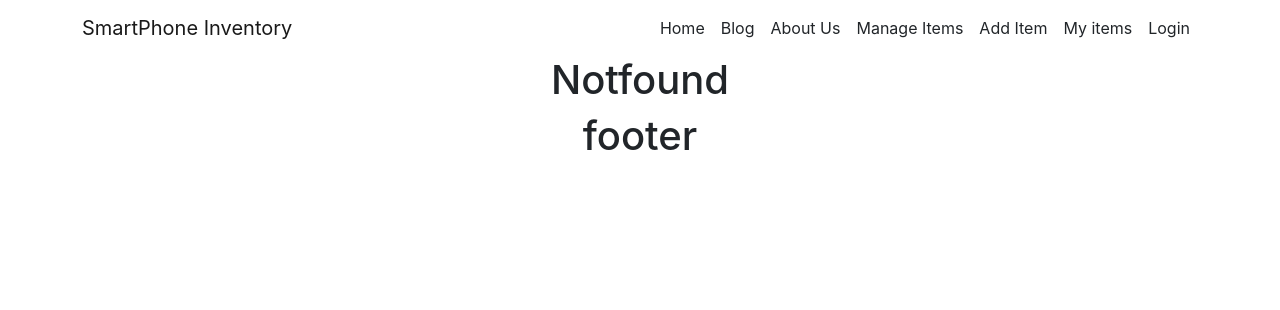
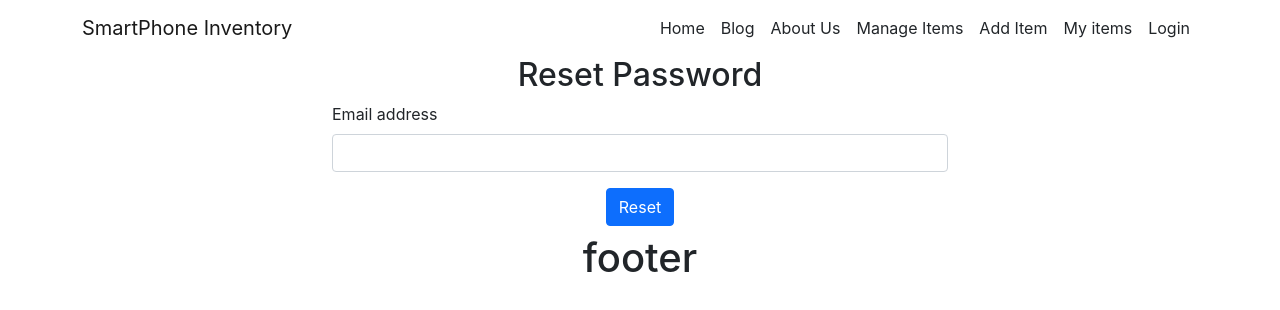
Before and after one commit to sazidahmednassir/warehouse-client, a React (Create React App) app: page /resetpassword in a window 1280 px wide. Shown: the top 310 px of the page. Built offline with nearby package versions, Linux system fonts and the light colour scheme; no server answers.

Commit message:
reset password page created

```diff
--- a/src/App.js
+++ b/src/App.js
@@ -9,6 +9,7 @@ import Home from './Pages/Home/Home';
 import Login from './Pages/Login/Login/Login';
 import Register from './Pages/Login/Register/Register';
 import RequireAuth from './Pages/Login/RequireAuth/RequireAuth';
+import ResetPassword from './Pages/Login/ResetPassword/ResetPassword';
 import ManageItems from './Pages/ManageItems/ManageItems';
 import Myitems from './Pages/Myitems/Myitems';
 import NotFound from './Pages/Notfound/Notfound';
@@ -31,6 +32,7 @@ function App() {
         <Route path="/myitem" element={<Myitems></Myitems>}></Route>
         <Route path="/login" element={<Login></Login>}></Route>
         <Route path="/register" element={<Register></Register>}></Route>
+        <Route path="/resetpassword" element={<ResetPassword></ResetPassword>}></Route>
 
       <Route path="*" element={<NotFound></NotFound>}></Route>
         </Routes>
--- a/src/Pages/Login/Login/Login.js
+++ b/src/Pages/Login/Login/Login.js
@@ -1,4 +1,4 @@
-import React, { useEffect, useState } from 'react';
+import React, { useEffect, useRef } from 'react';
 import { useSignInWithEmailAndPassword, useSignInWithGoogle } from 'react-firebase-hooks/auth';
 import { Link, useLocation, useNavigate } from 'react-router-dom';
 import { toast, ToastContainer } from 'react-toastify';
@@ -9,55 +9,13 @@ import './Login.css';
 
 const Login = () => {
 
-  const [userInfo, setUserInfo] = useState({
-    email: "",
-    password: "",
-})
-const [errors, setErrors] = useState({
-    email: "",
-    password: "",
-    general: "",
-})
+
 
   const [signInWithEmail, user, loading, hookError] = useSignInWithEmailAndPassword(auth);
   const [signInWithGoogle, googleUser, loading2, googleError] = useSignInWithGoogle(auth);
 
 
-  const handleEmailChange = (e) => {
-    const emailRegex = /\S+@\S+\.\S+/;
-    const validEmail = emailRegex.test(e.target.value);
 
-    if(validEmail){
-        setUserInfo({...userInfo, email: e.target.value})
-        setErrors({...errors, email: ""})
-    } else {
-        setErrors({...errors, email: "Invalid email"})
-        setUserInfo({...userInfo, email: ""})
-    }
-  }
-
-  const handlePasswordChange = (e) => {
-    const passwordRegex = /^(?=.*[A-Za-z])(?=.*\d)(?=.*[@$!%*#?&])[A-Za-z\d@$!%*#?&]{8,}$/;
-    const validPassword = passwordRegex.test(e.target.value);
-    // console.log(validPassword)
-
-    if(validPassword){
-        setUserInfo({...userInfo, password: e.target.value});
-        setErrors({...errors, password: ""});
-    } else {
-        setErrors({...errors, password: "Minimum eight characters, at least one letter, one number and one special character!"});
-        setUserInfo({...userInfo, password: ""})
-    }
-  }
-
-  const handleLogin = (e) => {
-    e.preventDefault();
-
-    // console.log(userInfo)
-
-    signInWithEmail(userInfo.email, userInfo.password);
-
-}
 
 const navigate = useNavigate();
  const location = useLocation();
@@ -91,12 +49,20 @@ useEffect(() => {
   }
 }, [hookError, googleError])
 
-// const resetPassword= async (e)=>{
-//   const email= e.target.email.value;
-//   console.log(email)
-//   await sendPasswordResetEmail(email);
-//   toast('Sent email');
-// }
+
+
+const emailRef= useRef(' ');
+ const passwordRef=useRef(' ');
+
+ const handleLogin=(event)=>{
+  event.preventDefault();
+  const email= emailRef.current.value;
+  const password=passwordRef.current.value;
+  signInWithEmail(email, password)
+  console.log(email,password);
+ }
+
+
 
     return (
         <div className='container w-50 mx-auto '>
@@ -104,13 +70,13 @@ useEffect(() => {
         <h2>Please Login</h2>
      <div class="mb-3">
        <label for="exampleInputEmail1" class="form-label">Email address</label>
-       <input  type="email" name="email" class="form-control" id="exampleInputEmail1" aria-describedby="emailHelp" onChange={handleEmailChange}/>
+       <input  type="email" name="email" class="form-control" id="exampleInputEmail1" aria-describedby="emailHelp" ref={emailRef}/>
 
 
      </div>
      <div class="mb-3">
        <label for="exampleInputPassword1" class="form-label">Password</label>
-       <input  type="password" class="form-control" id="exampleInputPassword1" onChange={handlePasswordChange}/>
+       <input  type="password" class="form-control" id="exampleInputPassword1" ref={passwordRef}/>
 
      </div>
 
@@ -121,7 +87,7 @@ useEffect(() => {
    <ToastContainer />
 
      <p>New to SmartPhone Inventory? <Link to="/register" className='text-primary pe-auto text-decoration-none' >Please Register</Link> </p>
-     <p>Forget Password? <Link to="/login" className='text-primary pe-auto text-decoration-none'  >Reset Password</Link> </p>
+     <p>Forget Password? <Link to="/resetpassword" className='text-primary pe-auto text-decoration-none'  >Reset Password</Link> </p>
    </div>
 
    <div className=''>
--- /dev/null
+++ b/src/Pages/Login/ResetPassword/ResetPassword.js
@@ -0,0 +1,47 @@
+import React, { useRef } from 'react';
+import { useSendPasswordResetEmail } from 'react-firebase-hooks/auth';
+import { toast } from 'react-toastify';
+import { auth } from '../../../firebase.init';
+
+const ResetPassword = () => {
+
+    const [sendPasswordResetEmail, sending] = useSendPasswordResetEmail( auth );
+    const emailRef= useRef(' ');
+
+    const resetPassword= async (e)=>{
+        e.preventDefault();
+        const email= emailRef.current.value;
+        console.log(email)
+        await sendPasswordResetEmail(email);
+        toast('Sent email');
+      }
+
+    return (
+        <div>
+            <div className='container w-50 mx-auto '>
+        <form onSubmit={resetPassword} >
+        <h2>Reset Password</h2>
+     <div class="mb-3">
+       <label for="exampleInputEmail1" class="form-label">Email address</label>
+       <input  type="email" name="email" class="form-control" id="exampleInputEmail1" aria-describedby="emailHelp" ref={emailRef}/>
+
+
+     </div>
+
+
+     <button type="submit" class="btn btn-primary">Reset</button>
+   </form>
+
+   <div className='pt-2'>
+
+
+
+   </div>
+
+
+           </div>
+        </div>
+    );
+};
+
+export default ResetPassword;
```
